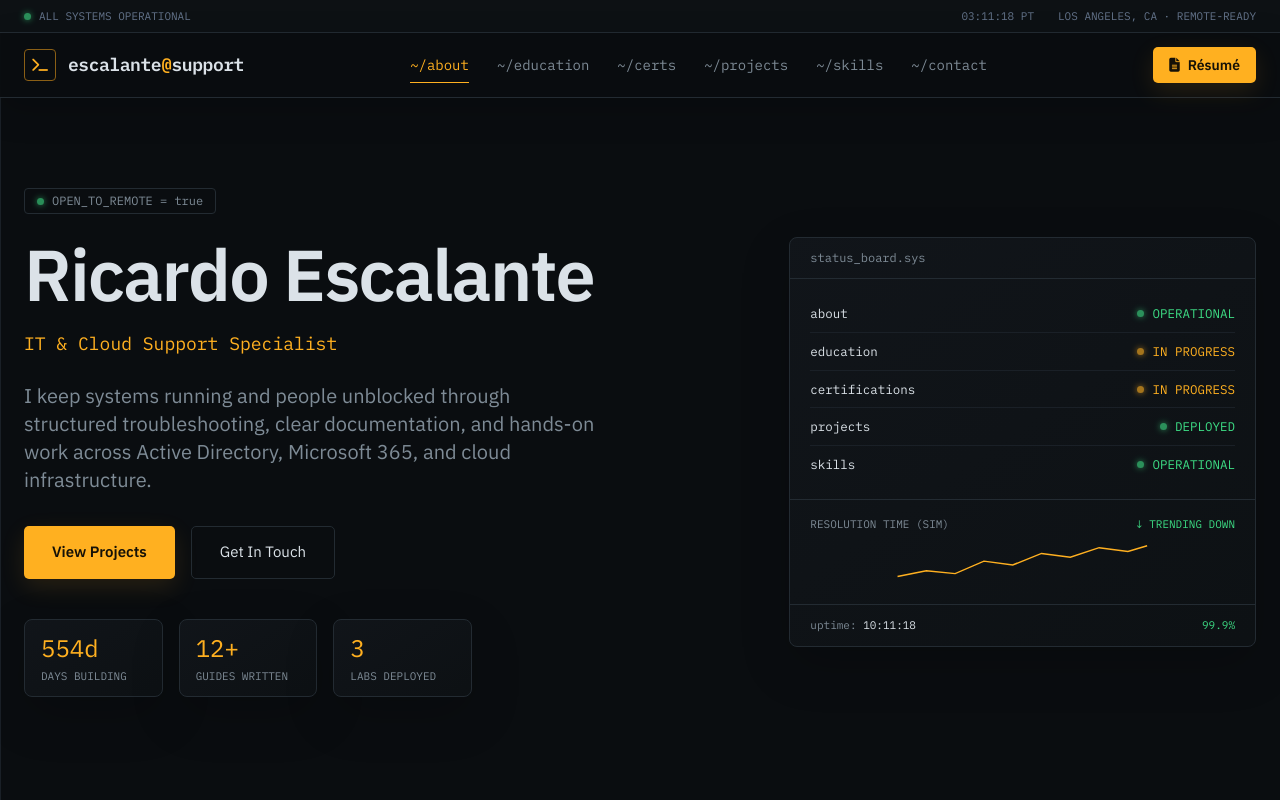
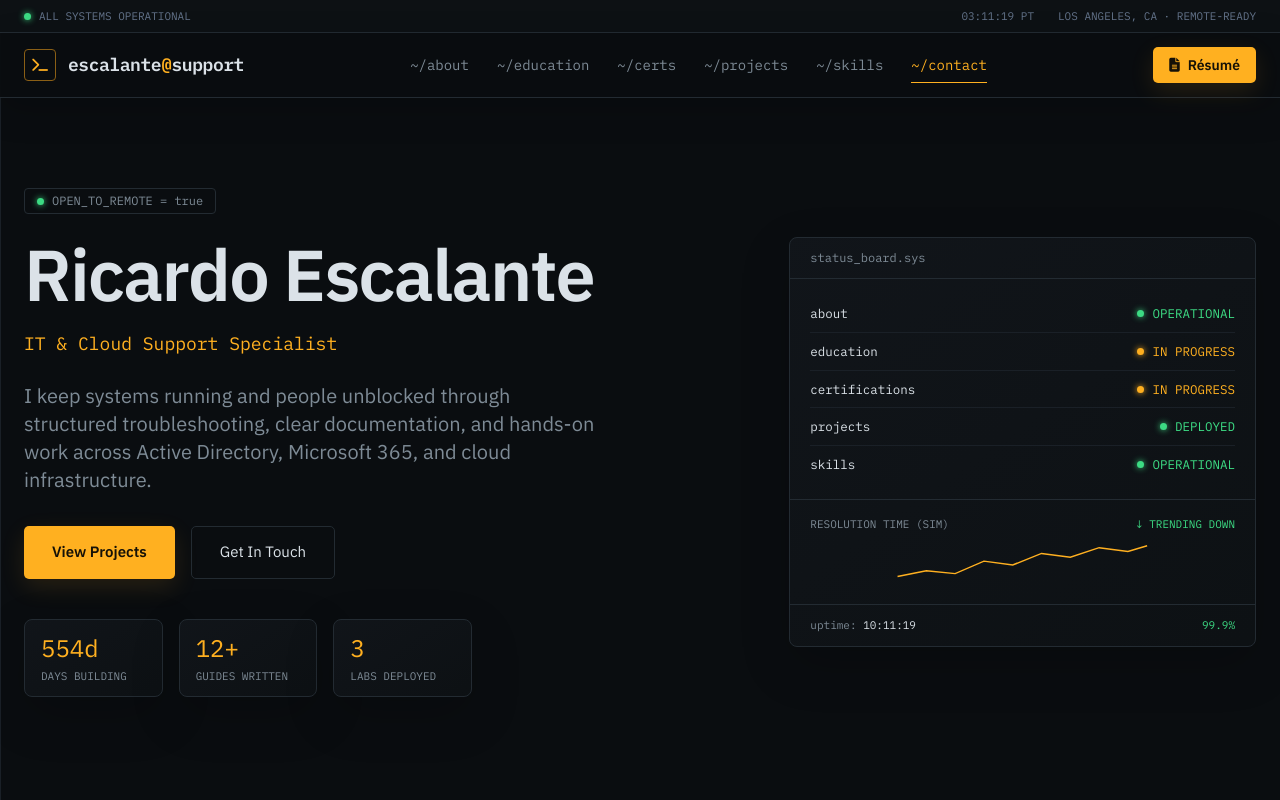
Before and after one commit to haru0928/Ricardo-Portfolio, a website: page index.html in a window 1280 px wide. Shown: the top 800 px of the page. Drawn offline with Linux system fonts and the light colour scheme.

Commit message:
Keep contact navigation active at page bottom
Co-Authored-By: Devin AI <158243242+devin-ai-integration[bot]@users.noreply.github.com>

```diff
--- a/index.html
+++ b/index.html
@@ -614,21 +614,33 @@ a:focus-visible,button:focus-visible{outline:2px solid var(--cyan);outline-offse
   const sections = sectionLinks
     .map(link => document.querySelector(link.getAttribute('href')))
     .filter(Boolean);
+  const setActiveSection = sectionId => {
+    sectionLinks.forEach(link => {
+      const active = link.getAttribute('href') === `#${sectionId}`;
+      link.classList.toggle('active', active);
+      if (active) {
+        link.setAttribute('aria-current', 'location');
+      } else {
+        link.removeAttribute('aria-current');
+      }
+    });
+  };
+  const isPageBottom = () =>
+    window.innerHeight + window.scrollY >= document.documentElement.scrollHeight - 2;
   if ('IntersectionObserver' in window) {
     const sectionObserver = new IntersectionObserver(entries => {
+      if (isPageBottom()) {
+        setActiveSection('contact');
+        return;
+      }
       const visible = entries.find(entry => entry.isIntersecting);
       if (!visible) return;
-      sectionLinks.forEach(link => {
-        const active = link.getAttribute('href') === `#${visible.target.id}`;
-        link.classList.toggle('active', active);
-        if (active) {
-          link.setAttribute('aria-current', 'location');
-        } else {
-          link.removeAttribute('aria-current');
-        }
-      });
+      setActiveSection(visible.target.id);
     }, { rootMargin: '-20% 0px -65%', threshold: 0.01 });
     sections.forEach(section => sectionObserver.observe(section));
+    window.addEventListener('scroll', () => {
+      if (isPageBottom()) setActiveSection('contact');
+    }, { passive: true });
   }
 
   // Live clock (Pacific Time)
```
